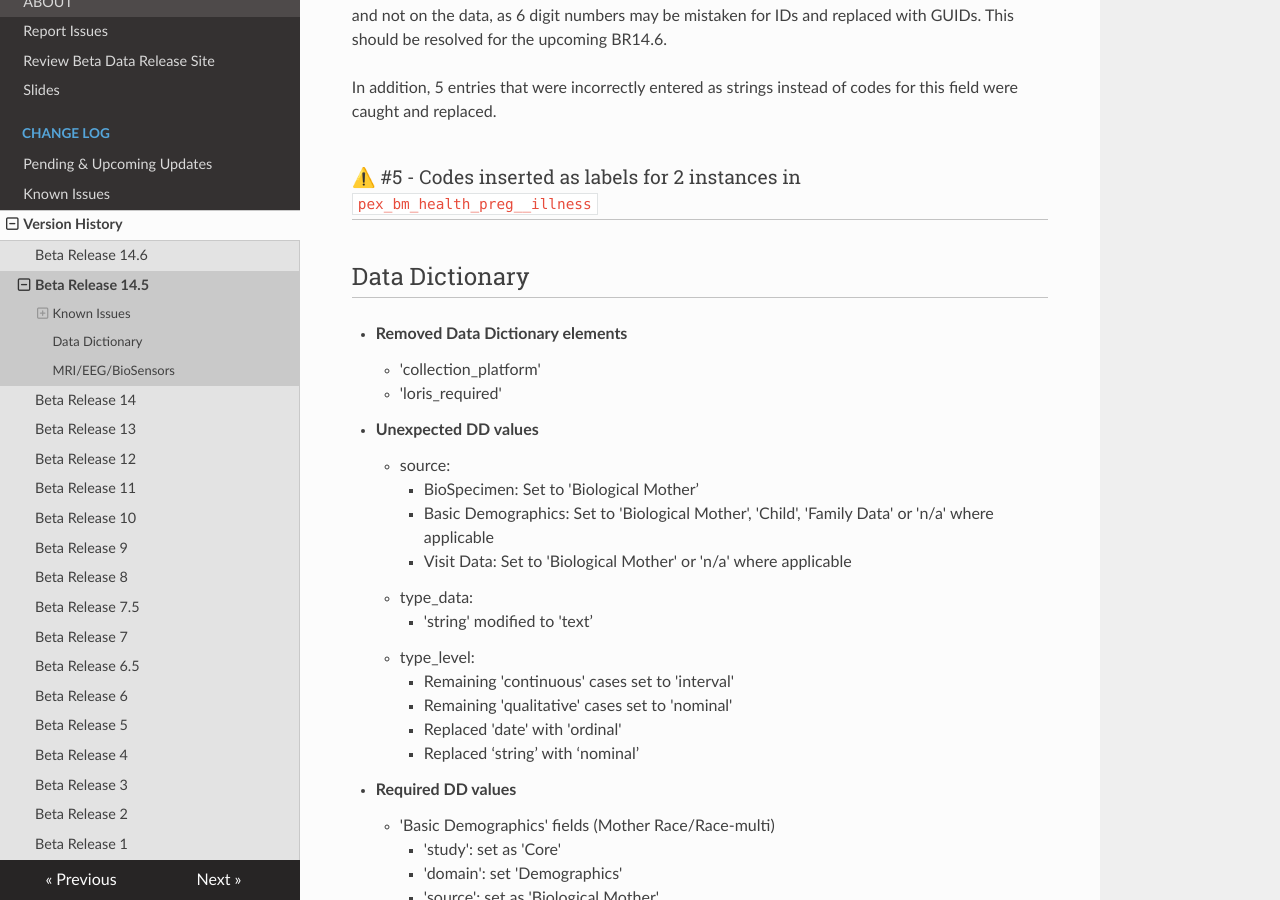
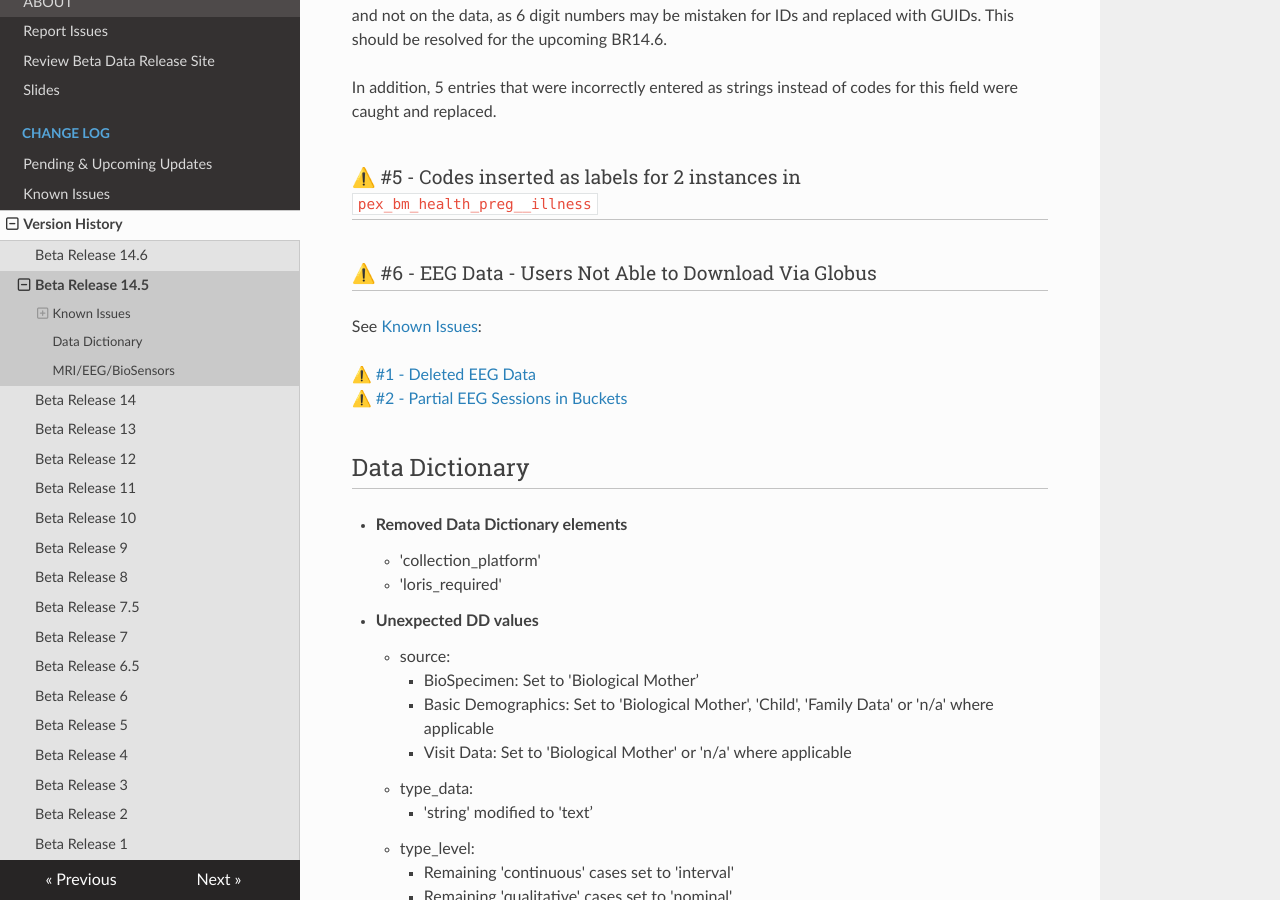
Before and after one commit to DCAN-Labs/hbcd-docs-internal, an MkDocs documentation site: the page built from docs/changelog/versions/BR14.5.md, in a window 1280 px wide and 900 px high, scrolled down 1640 px. Built offline with MkDocs 1.6.1, drawn with Linux system fonts in a browser that asks for light colours; nearby versions of some CDN libraries.

Commit message:
add EEG known issues to BR14.5 too

```diff
--- a/docs/changelog/versions/BR14.5.md
+++ b/docs/changelog/versions/BR14.5.md
@@ -39,6 +39,12 @@ In addition, 5 entries that were incorrectly entered as strings instead of codes
 
 ### ⚠️ #5 - Codes inserted as labels for 2 instances in `pex_bm_health_preg__illness`
 
+### ⚠️ #6 - EEG Data - Users Not Able to Download Via Globus
+See [Known Issues](../knownissues.md):
+
+[⚠️ #1 - Deleted EEG Data](../knownissues.md/#1-deleted-eeg-data)
+[⚠️ #2 - Partial EEG Sessions in Buckets](../knownissues.md/#2-partial-eeg-sessions-in-buckets)
+
 ## Data Dictionary
 
 * **Removed Data Dictionary elements**
```
